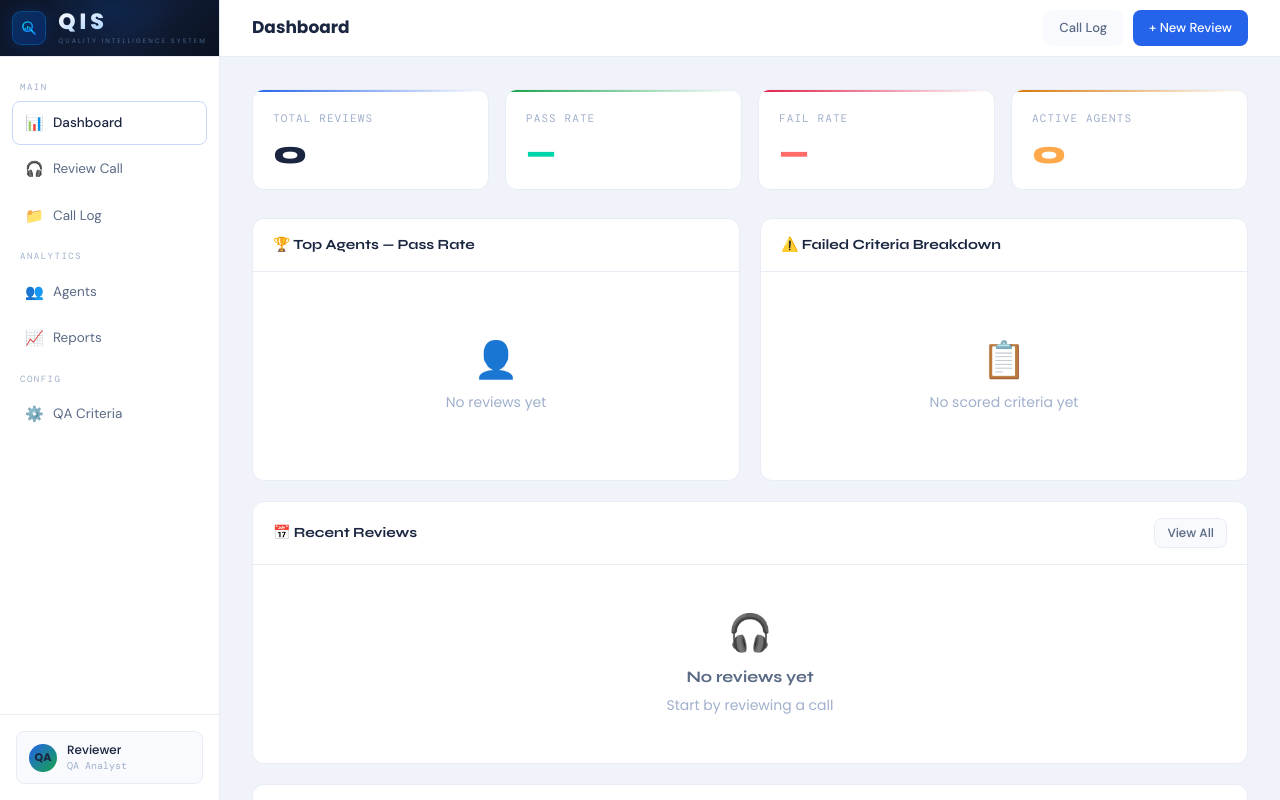
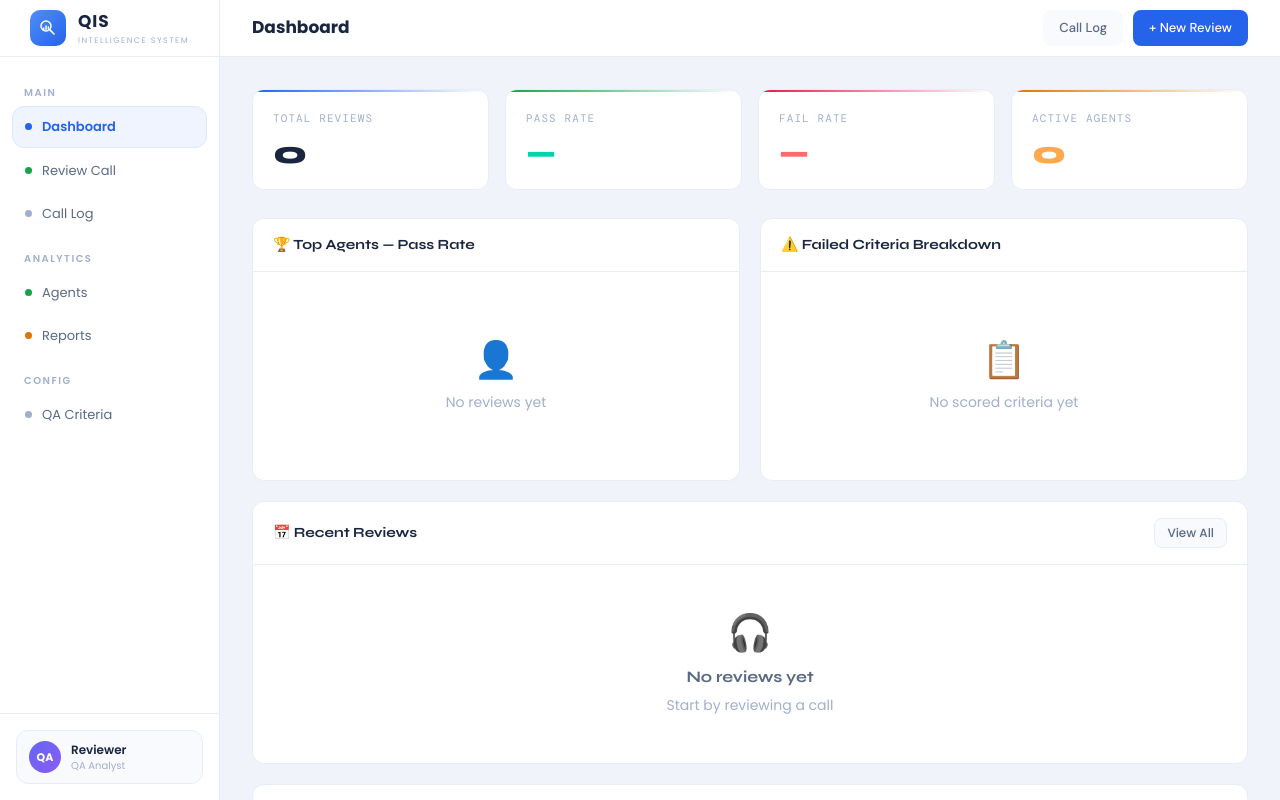
Before and after one commit to Ahmed-tech889/QA-dashboard, a React (Vite) app: page / in a window 1280 px wide. Shown: the top 800 px of the page. Built offline with nearby package versions, Linux system fonts and the light colour scheme.

Commit message:
Refactor Sidebar component with updated icons and styles

```diff
--- a/src/components/Sidebar.jsx
+++ b/src/components/Sidebar.jsx
@@ -1,97 +1,51 @@
 const NAV_ITEMS = [
-  { id: 'dashboard', icon: '📊', label: 'Dashboard', section: 'Main' },
-  { id: 'review', icon: '🎧', label: 'Review Call', section: null },
-  { id: 'calls', icon: '📁', label: 'Call Log', section: null },
-  { id: 'agents', icon: '👥', label: 'Agents', section: 'Analytics' },
-  { id: 'reports', icon: '📈', label: 'Reports', section: null },
-  { id: 'criteria', icon: '⚙️', label: 'QA Criteria', section: 'Config' },
+  { id: 'dashboard', icon: '▣',  label: 'Dashboard',  section: 'Main' },
+  { id: 'review',    icon: '◎',  label: 'Review Call', section: null },
+  { id: 'calls',     icon: '≡',  label: 'Call Log',    section: null },
+  { id: 'agents',    icon: '◈',  label: 'Agents',      section: 'Analytics' },
+  { id: 'reports',   icon: '↗',  label: 'Reports',     section: null },
+  { id: 'criteria',  icon: '⊞',  label: 'QA Criteria', section: 'Config' },
 ]
+
+const STATUS_DOTS = {
+  review:   '#16a34a',
+  agents:   '#16a34a',
+  reports:  '#d97706',
+  calls:    '#a0b0cc',
+  criteria: '#a0b0cc',
+  dashboard:'#a0b0cc',
+}
 
 function QISLogo({ height }) {
   return (
     <div
       className="border-b border-border relative overflow-hidden flex items-center justify-center shrink-0"
-      style={{
-        height,
-        background: 'linear-gradient(135deg, #0d1628 0%, #111c36 60%, #0a1220 100%)',
-      }}
+      style={{ height, background: '#ffffff' }}
     >
-      <div
-        style={{
-          position: 'absolute',
-          top: '-30px',
-          left: '50%',
-          transform: 'translateX(-50%)',
-          width: '140px',
-          height: '80px',
-          background: 'radial-gradient(ellipse, rgba(0,120,255,0.12) 0%, transparent 70%)',
-          pointerEvents: 'none',
-        }}
-      />
-
-      <div className="relative flex items-center gap-3">
-        <div
-          style={{
-            width: 34,
-            height: 34,
-            borderRadius: 9,
-            display: 'flex',
-            alignItems: 'center',
-            justifyContent: 'center',
-            background: 'linear-gradient(135deg, rgba(0,120,255,0.25) 0%, rgba(0,60,180,0.38) 100%)',
-            border: '1px solid rgba(0,160,255,0.28)',
-            boxShadow: '0 0 16px rgba(0,100,255,0.18)',
-            flexShrink: 0,
-          }}
-        >
-          <svg width="19" height="19" viewBox="0 0 30 30" xmlns="http://www.w3.org/2000/svg">
-            <defs>
-              <linearGradient id="qis-ig" x1="0%" y1="0%" x2="100%" y2="100%">
-                <stop offset="0%" stopColor="#00e5ff" />
-                <stop offset="100%" stopColor="#1a6fff" />
-              </linearGradient>
-              <linearGradient id="qis-bg" x1="0%" y1="100%" x2="0%" y2="0%">
-                <stop offset="0%" stopColor="#1a6fff" />
-                <stop offset="100%" stopColor="#00e0c0" />
-              </linearGradient>
-            </defs>
-            <circle cx="12" cy="12" r="7.5" fill="none" stroke="url(#qis-ig)" strokeWidth="2.2" />
-            <line x1="17.8" y1="17.8" x2="24" y2="24" stroke="url(#qis-ig)" strokeWidth="2.4" strokeLinecap="round" />
-            <rect x="7.5"  y="14"   width="2.2" height="4"   rx="0.6" fill="url(#qis-bg)" />
-            <rect x="11"   y="11"   width="2.2" height="7"   rx="0.6" fill="url(#qis-bg)" />
-            <rect x="14.5" y="12.5" width="2.2" height="5.5" rx="0.6" fill="url(#qis-bg)" />
+      <div className="flex items-center gap-3">
+        <div style={{
+          width: 36, height: 36, borderRadius: 10, flexShrink: 0,
+          background: 'linear-gradient(135deg,#4f8ef7,#2563eb)',
+          display: 'flex', alignItems: 'center', justifyContent: 'center',
+        }}>
+          <svg width="20" height="20" viewBox="0 0 30 30" fill="none" xmlns="http://www.w3.org/2000/svg">
+            <circle cx="12" cy="12" r="7.5" stroke="white" strokeWidth="2.2"/>
+            <line x1="17.8" y1="17.8" x2="24" y2="24" stroke="white" strokeWidth="2.4" strokeLinecap="round"/>
+            <rect x="7.5" y="14" width="2.2" height="4" rx="0.6" fill="white"/>
+            <rect x="11" y="11" width="2.2" height="7" rx="0.6" fill="white"/>
+            <rect x="14.5" y="12.5" width="2.2" height="5.5" rx="0.6" fill="white"/>
           </svg>
         </div>
-
-        <div className="flex flex-col justify-center">
-          <span
-            style={{
-              fontFamily: "'Poppins', sans-serif",
-              fontWeight: 800,
-              fontSize: 22,
-              letterSpacing: 4,
-              lineHeight: 1,
-              background: 'linear-gradient(160deg, #ffffff 0%, #b8d8ff 40%, #5ca8ff 80%, #1a6fff 100%)',
-              WebkitBackgroundClip: 'text',
-              WebkitTextFillColor: 'transparent',
-              backgroundClip: 'text',
-            }}
-          >
-            QIS
-          </span>
-          <span
-            style={{
-              fontFamily: "'Poppins', sans-serif",
-              fontWeight: 400,
-              fontSize: 6.5,
-              letterSpacing: 2,
-              textTransform: 'uppercase',
-              color: 'rgba(140,190,255,0.45)',
-              marginTop: 3,
-            }}
-          >
-            Quality Intelligence System
-          </span>
+        <div>
+          <div style={{
+            fontFamily: "'Poppins',sans-serif", fontWeight: 700,
+            fontSize: 17, color: '#1a2540', letterSpacing: 1,
+          }}>QIS</div>
+          <div style={{
+            fontFamily: "'Poppins',sans-serif", fontWeight: 400,
+            fontSize: 8, color: '#a0b0cc', letterSpacing: 1.5,
+            textTransform: 'uppercase', marginTop: 1,
+          }}>Intelligence System</div>
         </div>
       </div>
     </div>
@@ -103,35 +57,46 @@ export default function Sidebar({ activePage, onNavigate, headerHeight }) {
     <aside className="fixed left-0 top-0 bottom-0 w-[220px] bg-surface border-r border-border flex flex-col z-[100]">
       <QISLogo height={headerHeight} />
 
-      <nav className="flex-1 p-3">
-        {NAV_ITEMS.map((item) => (
+      <nav className="flex-1 p-3 overflow-y-auto">
+        {NAV_ITEMS.map((item) => {
+          const isActive = activePage === item.id
+          return (
             <div key={item.id}>
               {item.section && (
-              <div className="font-mono text-[9px] tracking-[1.5px] uppercase text-txt3 px-2 mt-3 mb-1.5">
+                <div className="text-[10px] font-semibold tracking-[1.5px] uppercase text-txt3 px-3 mt-4 mb-1.5"
+                  style={{ fontFamily: "'Poppins',sans-serif" }}>
                   {item.section}
                 </div>
               )}
               <button
                 onClick={() => onNavigate(item.id)}
-              className={`w-full flex items-center gap-2.5 px-3 py-2.5 rounded-lg cursor-pointer text-[13.5px] mb-0.5 transition-all border text-left font-dm
-                ${activePage === item.id
-                  ? 'bg-gradient-to-br from-accent/18 to-accent3/8 text-txt border-accent/25 font-medium'
+                className={`w-full flex items-center gap-2.5 px-3 py-2.5 rounded-xl cursor-pointer text-[13px] mb-0.5 transition-all border text-left
+                  ${isActive
+                    ? 'bg-[#eff4ff] text-accent border-[#dce8ff] font-semibold'
                     : 'bg-transparent text-txt2 border-transparent hover:bg-surface2 hover:text-txt'
                   }`}
+                style={{ fontFamily: "'Poppins',sans-serif" }}
               >
-              <span className="w-[18px] text-center text-[15px]">{item.icon}</span>
+                <div
+                  className="w-[7px] h-[7px] rounded-full shrink-0 transition-colors"
+                  style={{ background: isActive ? '#2563eb' : STATUS_DOTS[item.id] }}
+                />
                 {item.label}
               </button>
             </div>
-        ))}
+          )
+        })}
       </nav>
 
       <div className="p-4 border-t border-border">
-        <div className="flex items-center gap-2.5 px-3 py-2.5 bg-surface2 rounded-lg border border-border">
-          <div className="w-7 h-7 rounded-full bg-gradient-to-br from-accent to-accent3 grid place-items-center text-[11px] font-bold shrink-0">QA</div>
+        <div className="flex items-center gap-2.5 px-3 py-2.5 bg-surface2 rounded-xl border border-border">
+          <div className="w-8 h-8 rounded-full flex items-center justify-center text-[11px] font-bold shrink-0 text-white"
+            style={{ background: 'linear-gradient(135deg,#6366f1,#8b5cf6)' }}>
+            QA
+          </div>
           <div>
-            <div className="text-xs font-medium">Reviewer</div>
-            <div className="font-mono text-[10px] text-txt3">QA Analyst</div>
+            <div className="text-xs font-semibold text-txt">Reviewer</div>
+            <div className="text-[10px] text-txt3" style={{ fontFamily: "'Poppins',sans-serif" }}>QA Analyst</div>
           </div>
         </div>
       </div>
```
Lines whose indentation alone changed are shown as unchanged.
